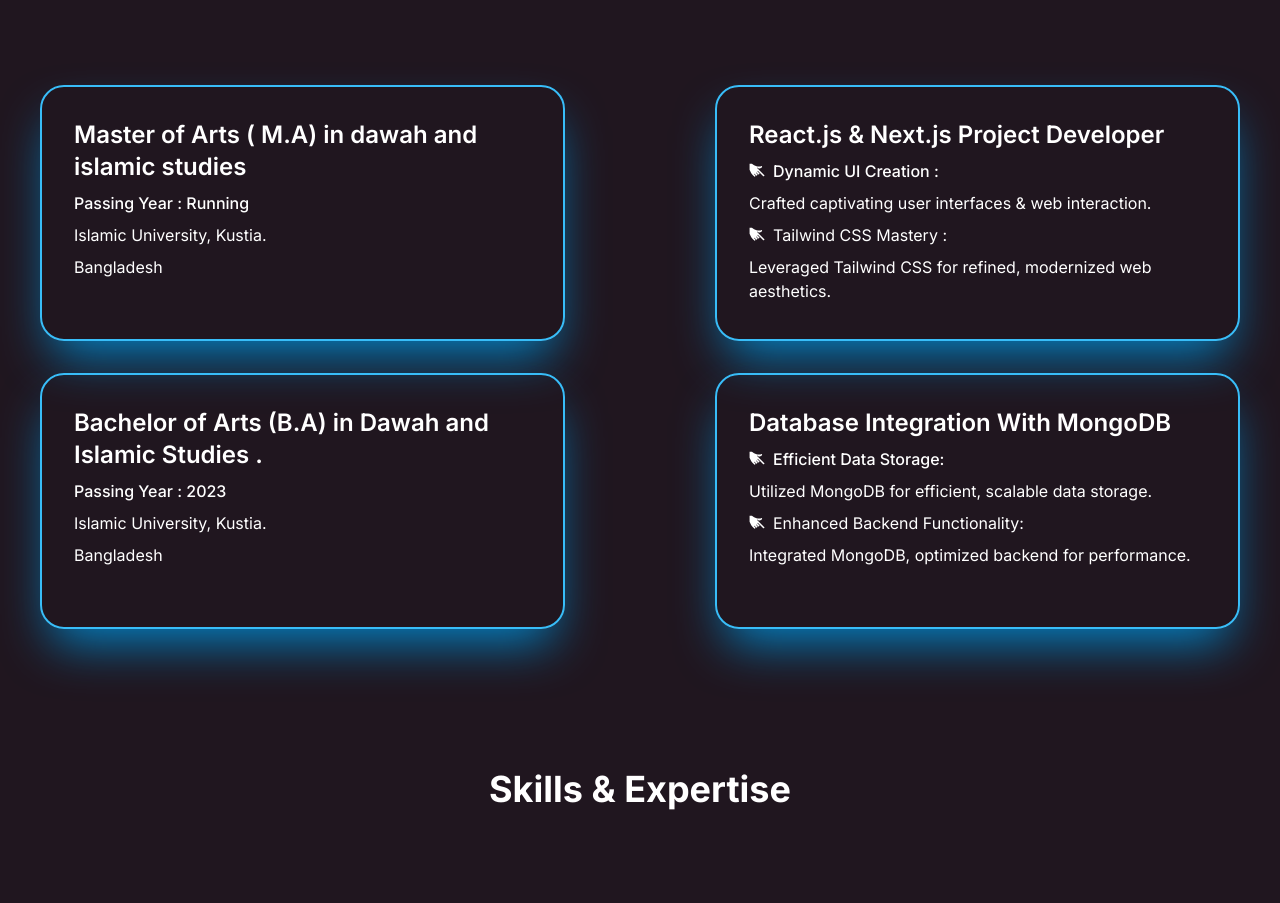
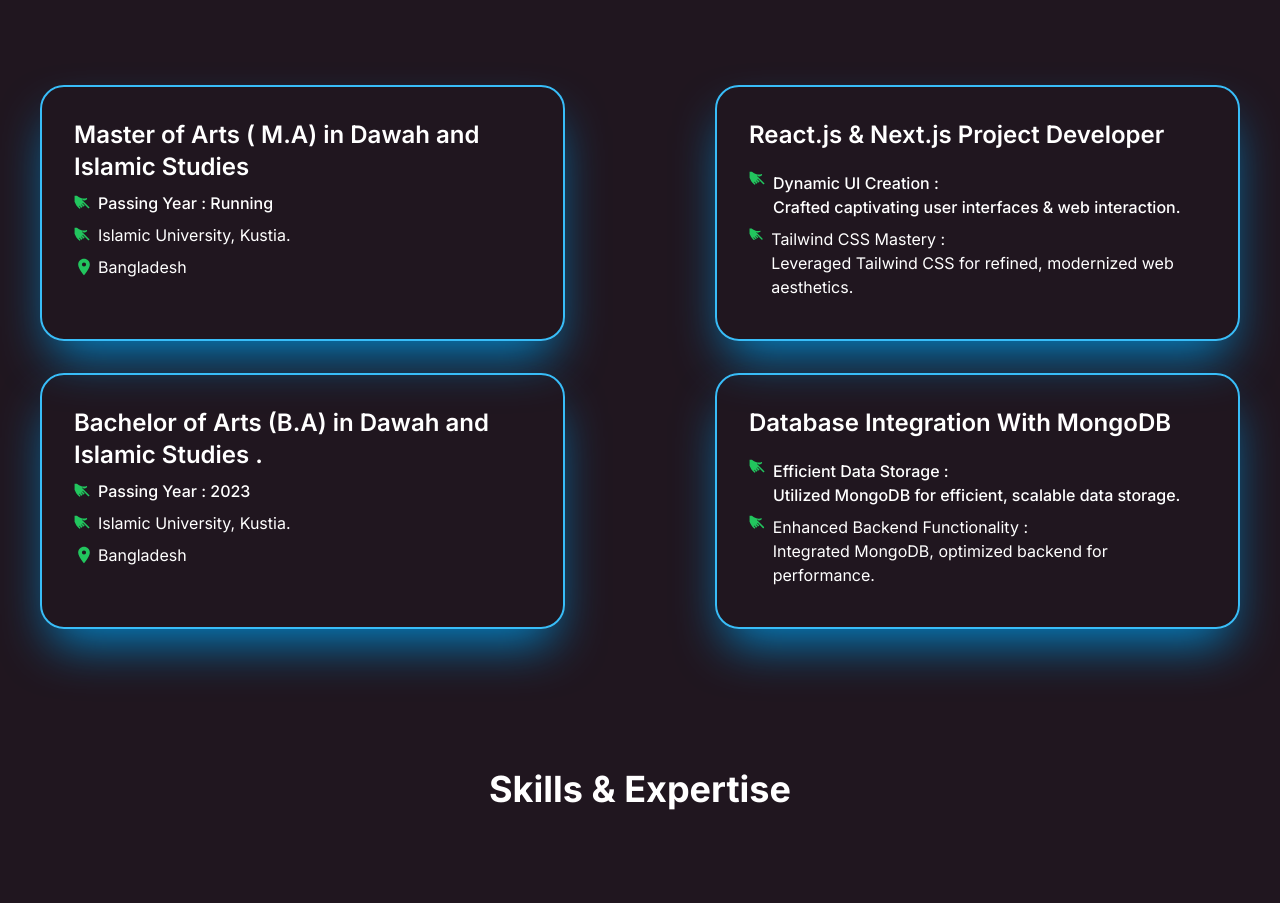
Before and after one commit to jubaer131/Protfolio, a Next.js app: page / in a window 1280 px wide. Shown: the part 787-1690 px from the top of the page. Built offline with nearby package versions, Linux system fonts and the light colour scheme.

Commit message:
add icon

```diff
--- a/src/app/component/homepage/Education.jsx
+++ b/src/app/component/homepage/Education.jsx
@@ -2,6 +2,7 @@ import React from 'react';
 import { GiPointing } from "react-icons/gi";
 import 'animate.css';
 import Image from 'next/image';
+import { MdLocationOn } from "react-icons/md";
 const Education = () => {
     return (
         <div className='max-w-7xl mx-auto mb-5 '>
@@ -10,10 +11,10 @@ const Education = () => {
                 <div className='lg:w-1/2 space-y-8 '>
                     <div className=" border-2 rounded-3xl hover:bg-[#3193ee]   border-sky-400  lg:h-64  shadow-2xl shadow-sky-600 animate__animated animate__backInLeft">
                         <div className="space-y-2 p-8 ">
-                            <h2 className="text-2xl font-semibold text-white  ">Master of Arts ( M.A) in dawah and islamic studies</h2>
-                            <h3 className='text-white  font-medium'> Passing Year : Running</h3>
-                            <p className='text-white '> Islamic University, Kustia.</p>
-                            <p className='text-white '>Bangladesh</p>
+                            <h2 className="text-2xl font-semibold text-white  ">Master of Arts ( M.A) in Dawah and Islamic Studies</h2>
+                            <h3 className='text-white  font-medium flex gap-2 items-center '><GiPointing className='text-green-500' /> Passing Year : Running</h3>
+                            <p className='text-white flex gap-2 items-center '><GiPointing className='text-green-500' /> Islamic University, Kustia. </p>
+                            <p className='text-white flex items-center gap-1 justify-start '><MdLocationOn className='text-green-500 text-xl' />Bangladesh</p>
                         </div>
                     </div>
 
@@ -21,9 +22,9 @@ const Education = () => {
                     <div className=" border-2 rounded-3xl hover:bg-[#3193ee]  border-sky-400  lg:h-64  shadow-2xl shadow-sky-600 animate__animated animate__backInLeft">
                         <div className="space-y-2 p-8 ">
                             <h2 className="text-2xl font-semibold text-white  ">Bachelor of Arts (B.A) in Dawah and Islamic Studies .</h2>
-                            <h3 className='text-white  font-medium'> Passing Year : 2023</h3>
-                            <p className='text-white '> Islamic University, Kustia.</p>
-                            <p className='text-white '>Bangladesh</p>
+                            <h3 className='text-white  font-medium flex gap-2 items-center'><GiPointing className='text-green-500' /> Passing Year : 2023</h3>
+                            <p className='text-white flex gap-2 items-center'><GiPointing className='text-green-500' /> Islamic University, Kustia.</p>
+                            <p className='text-white flex items-center justify-start gap-1 '><MdLocationOn className='text-green-500 text-xl' />Bangladesh</p>
                         </div>
                     </div>
                 </div>
@@ -36,10 +37,10 @@ const Education = () => {
                     <div className="border-2 rounded-3xl hover:bg-[#3193ee]  border-sky-400  lg:h-64 shadow-2xl shadow-sky-600  animate__animated animate__backInLeft">
                         <div className="space-y-2 p-8">
                             <h2 className="text-2xl font-semibold text-white  ">React.js  &  Next.js Project Developer</h2>
-                            <h3 className='text-white flex gap-2 items-center  font-medium'><GiPointing /> Dynamic UI Creation :</h3>
-                            <p className='text-white '>Crafted captivating user interfaces & web interaction.</p>
-                            <h3 className='text-white flex gap-2 items-center  '><GiPointing /> Tailwind CSS Mastery :</h3>
-                            <p className='text-white   '>Leveraged Tailwind CSS for refined, modernized web aesthetics.</p>
+                            <h3 className='text-white flex gap-2 items-start lg:pt-3 font-medium'><GiPointing className='text-green-500 max-sm:text-2xl' /> Dynamic UI Creation : <br />Crafted captivating user interfaces & web interaction.</h3>
+
+                            <h3 className='text-white flex gap-2 items-start  '><GiPointing className='text-green-500 max-sm:text-2xl' /> Tailwind CSS Mastery : <br />Leveraged Tailwind CSS for refined, modernized web aesthetics.</h3>
+
                         </div>
                     </div>
 
@@ -48,10 +49,10 @@ const Education = () => {
                     <div className="hover:bg-[#3193ee]   shadow-2xl rounded-3xl  shadow-sky-600 border-2 border-sky-400  lg:h-64   animate__animated animate__backInLeft">
                         <div className="space-y-2 p-8 ">
                             <h2 className="text-2xl font-semibold text-white  ">Database Integration With MongoDB</h2>
-                            <h3 className='text-white flex gap-2 items-center   font-medium'><GiPointing /> Efficient Data Storage:</h3>
-                            <p className='text-white '>Utilized MongoDB for efficient, scalable data storage.</p>
-                            <h3 className='text-white flex gap-2 items-center  '><GiPointing /> Enhanced Backend Functionality:</h3>
-                            <p className='text-white  '>Integrated MongoDB, optimized backend for performance.</p>
+                            <h3 className='text-white flex gap-2 items-start  lg:pt-3 font-medium'><GiPointing className='text-green-500 max-sm:text-2xl' /> Efficient Data Storage : <br />Utilized MongoDB for efficient, scalable data storage.</h3>
+
+                            <h3 className='text-white flex gap-2 items-start  '><GiPointing className='text-green-500 max-sm:text-2xl' /> Enhanced Backend Functionality : <br />Integrated MongoDB, optimized backend for performance. </h3>
+
                         </div>
                     </div>
                 </div>
```
